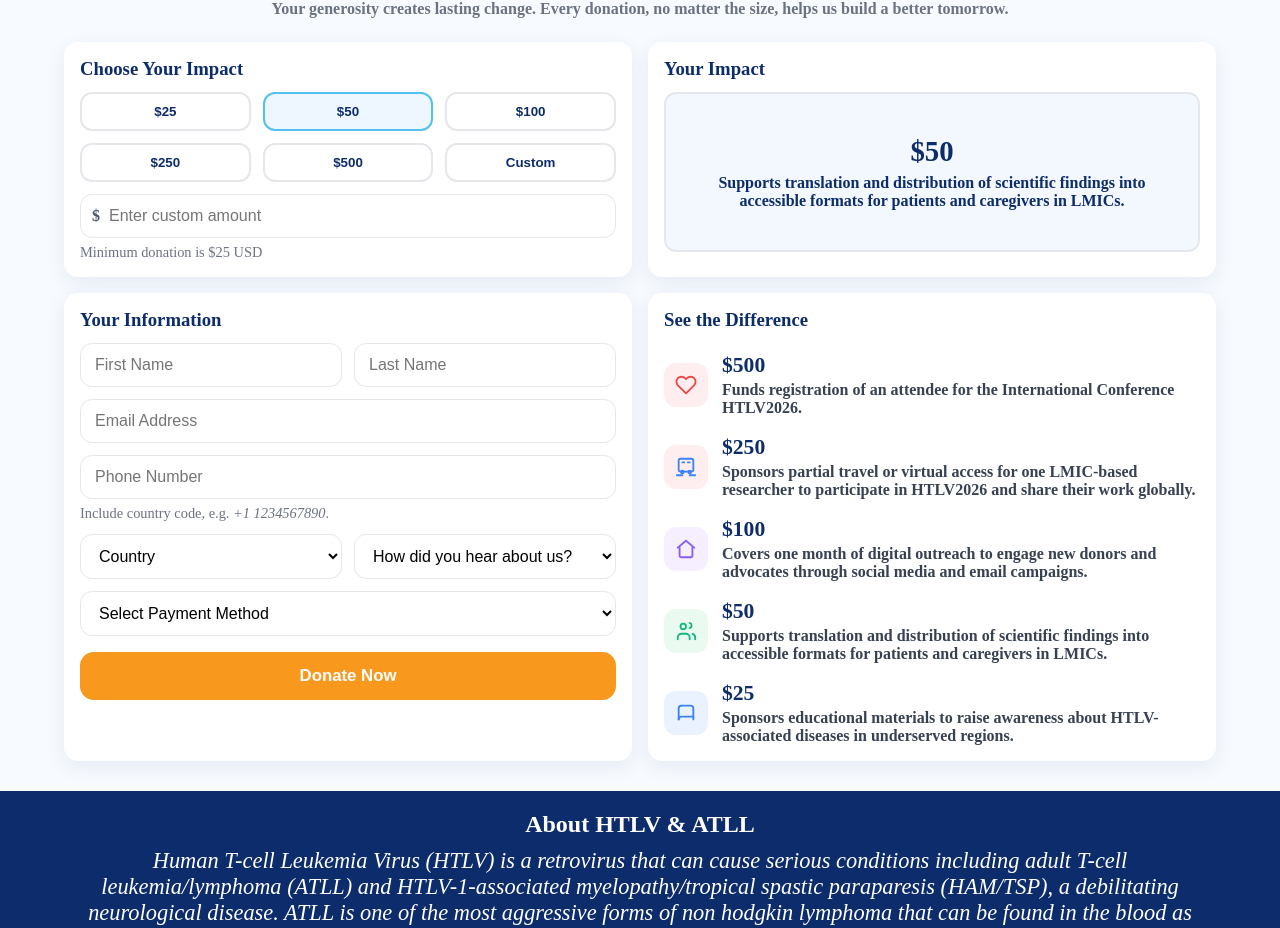
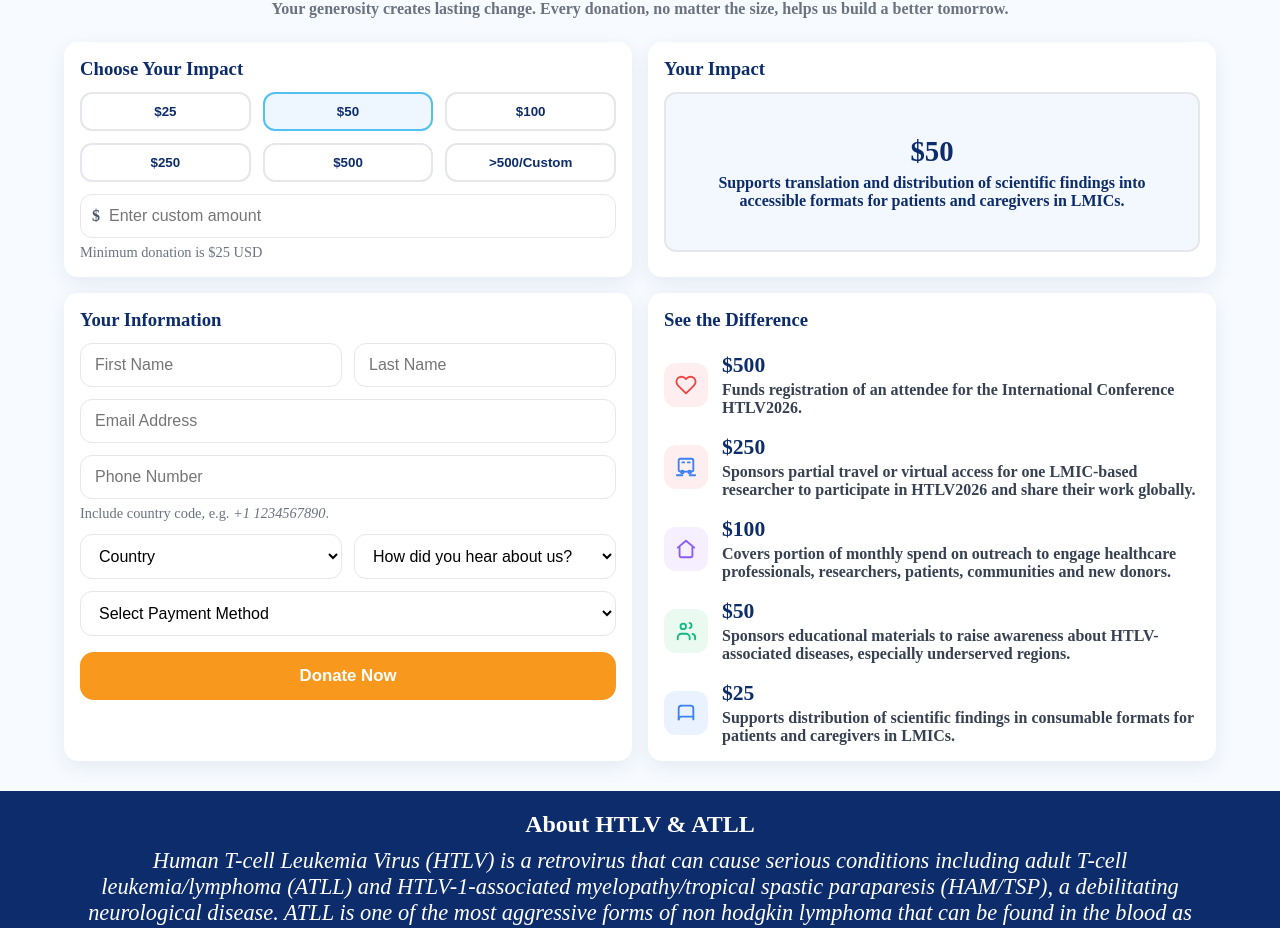
Before and after one commit to swarajtrivedi/cfrc-fundraiser, a React (Create React App) app: page / in a window 1280 px wide. Shown: the part 1755-2683 px from the top of the page. Built offline with nearby package versions, Linux system fonts and the light colour scheme.

Commit message:
Committing donate section content changes

```diff
--- a/src/components/sections/DonationSection/DonationSection.tsx
+++ b/src/components/sections/DonationSection/DonationSection.tsx
@@ -190,7 +190,7 @@ export const DonationSection = (props: IDonationSection) =>{
                           if (!customAmount) setCustomAmount(String(amount));
                         }}
                       >
-                        Custom
+                        &gt;500/Custom
                       </AmountButton>
                     </AmountGrid>
 
@@ -376,16 +376,13 @@ export const DonationSection = (props: IDonationSection) =>{
                         </div>
                       </DiffItem>
 
-
-
-
                       <DiffItem>
                         <DiffIcon bg="#f5efff">
                           <HomeIcon />
                         </DiffIcon>
                         <div>
                           <DiffAmount>$100</DiffAmount>
-                          <DiffText>Covers one month of digital outreach to engage new donors and advocates through social media and email campaigns.</DiffText>
+                          <DiffText>Covers portion of monthly spend on outreach to engage healthcare professionals, researchers, patients, communities and new donors.</DiffText>
                         </div>
                       </DiffItem>
 
@@ -395,7 +392,7 @@ export const DonationSection = (props: IDonationSection) =>{
                         </DiffIcon>
                         <div>
                           <DiffAmount>$50</DiffAmount>
-                          <DiffText>Supports translation and distribution of scientific findings into accessible formats for patients and caregivers in LMICs.</DiffText>
+                          <DiffText>Sponsors educational materials to raise awareness about HTLV-associated diseases, especially underserved regions.</DiffText>
                         </div>
                       </DiffItem>
 
@@ -405,7 +402,7 @@ export const DonationSection = (props: IDonationSection) =>{
                         </DiffIcon>
                         <div>
                           <DiffAmount>$25</DiffAmount>
-                          <DiffText>Sponsors educational materials to raise awareness about HTLV-associated diseases in underserved regions.</DiffText>
+                          <DiffText>Supports distribution of scientific findings in consumable formats for patients and caregivers in LMICs.</DiffText>
                         </div>
                       </DiffItem>
 
```
